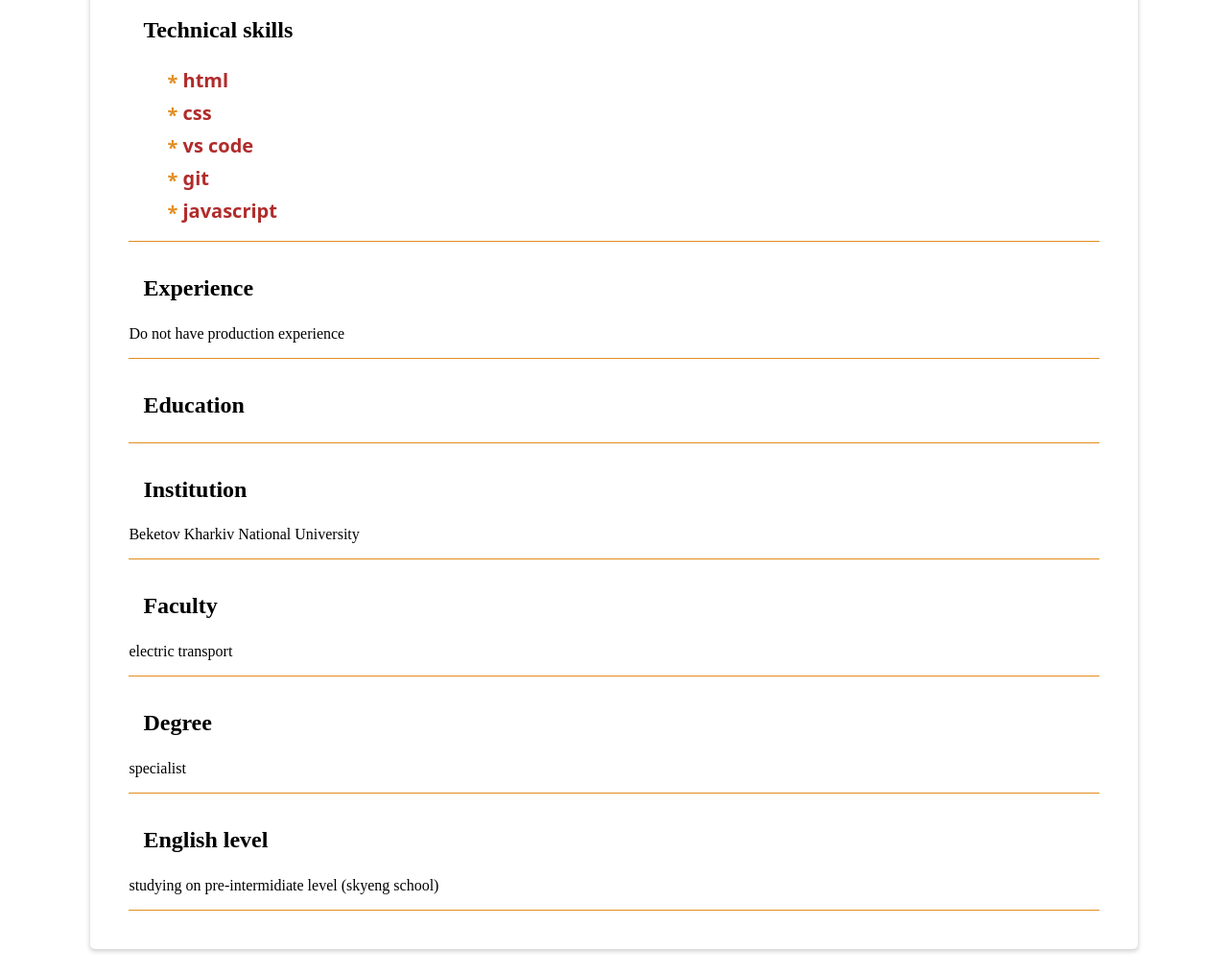
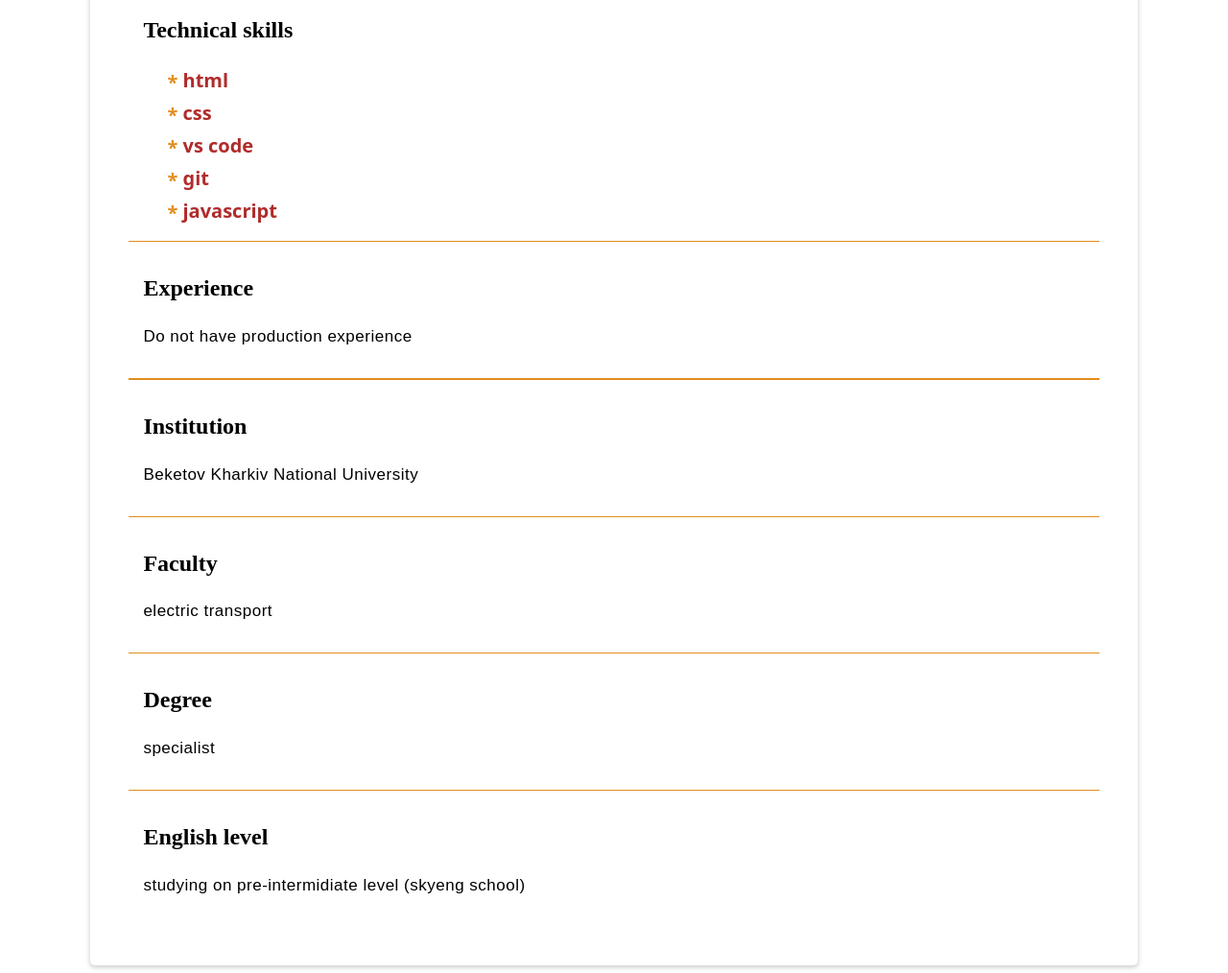
Before and after one commit to AndreyKlimenchenko/rsschool-cv, a plain HTML site: page index.html in a window 1280 px wide. Shown: the part 653-1667 px from the top of the page at 96% size. Drawn offline with Linux system fonts and the light colour scheme.

Commit message:
fix: relayout

```diff
--- a/index.html
+++ b/index.html
@@ -14,7 +14,7 @@
             </h1>
             <img class="avatar" src="./images/foto.png" alt="avatar">
         </div>
-        <div class="section">
+        <div>
             <h2 class="sectionTitle">
                 Contacts
             </h2>
@@ -54,7 +54,7 @@
             </ul>
         </div>
         <hr class="line"/>
-        <div class="section">
+        <div>
             <h2 class="sectionTitle">
                 Personal profile (Summary)
             </h2>
@@ -67,7 +67,7 @@
                 </p>
         </div>
         <hr class="line"/>
-        <div class="section">
+        <div>
             <h2 class="sectionTitle">
                 Technical skills
             </h2>
@@ -90,57 +90,51 @@
             </ul>
         </div>
         <hr class="line"/>
-        <div class="section">
+        <div>
             <h2 class="sectionTitle">
                 Experience
             </h2>
-            <p>
+            <p class="personalInfo">
                 Do not have production experience
             </p>
         </div>
         <hr class="line"/>
-        <div class="section">
-            <h2 class="sectionTitle">
-                Education
-            </h2>
-        </div>
         <hr class="line"/>
-        <div class="section">
+        <div>
             <h2 class="sectionTitle">
                 Institution
             </h2>
-            <p>
+            <p class="personalInfo">
                 Beketov Kharkiv National University
             </p>
         </div>
         <hr class="line"/>
-        <div class="section">
+        <div>
             <h2 class="sectionTitle">
                 Faculty
             </h2>
-            <p>
+            <p class="personalInfo">
                 electric transport
             </p>
         </div>
         <hr class="line"/>
-        <div class="section">
+        <div>
             <h2 class="sectionTitle">
                 Degree
             </h2>
-            <p>
+            <p class="personalInfo">
                 specialist
             </p>
         </div>
         <hr class="line"/>
-        <div class="section">
+        <div>
             <h2 class="sectionTitle">
                 English level
             </h2>
-            <p>
+            <p class="personalInfo">
                 studying on pre-intermidiate level (skyeng school)
             </p>
         </div>
-        <hr class="line"/>
     </div>
 </body>
 </html>
```
